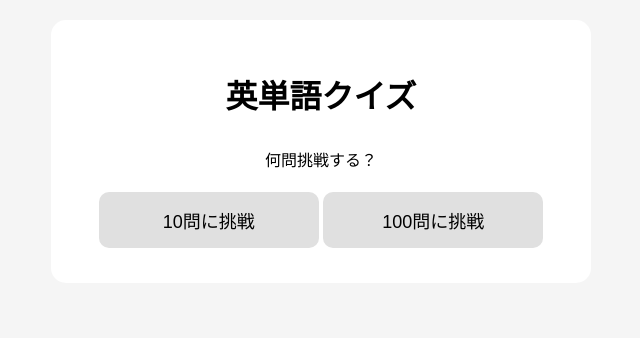
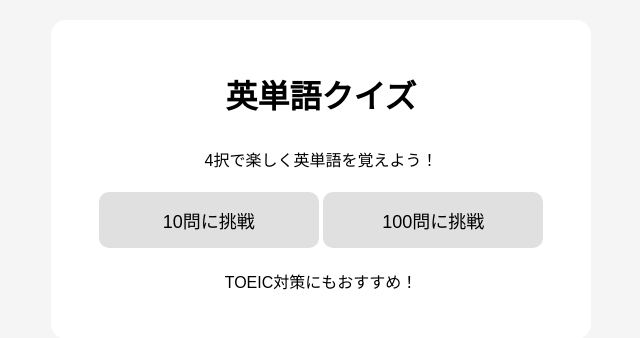
Before and after one commit to Tora06152013/english-quiz, a Flask app: page / in a window 1280 px wide. Shown: the top 338 px of the page, without its empty margins (319-959 px from the left). Run offline with Flask 3, Linux system fonts and the light colour scheme.

Commit message:
Update home.html

```diff
--- a/templates/home.html
+++ b/templates/home.html
@@ -12,11 +12,23 @@
 
         <h1>英単語クイズ</h1>
 
-        <p>何問挑戦する？</p>
+        <p class="subtitle">4択で楽しく英単語を覚えよう！</p>
 
-        <a class="choice" href="/start/10">10問に挑戦</a>
+        <div class="menu">
 
-        <a class="choice" href="/start/100">100問に挑戦</a>
+            <a class="choice" href="/start/10">
+                10問に挑戦
+            </a>
+
+            <a class="choice" href="/start/100">
+                100問に挑戦
+            </a>
+
+        </div>
+
+        <p class="description">
+            TOEIC対策にもおすすめ！
+        </p>
 
     </div>
 
```
